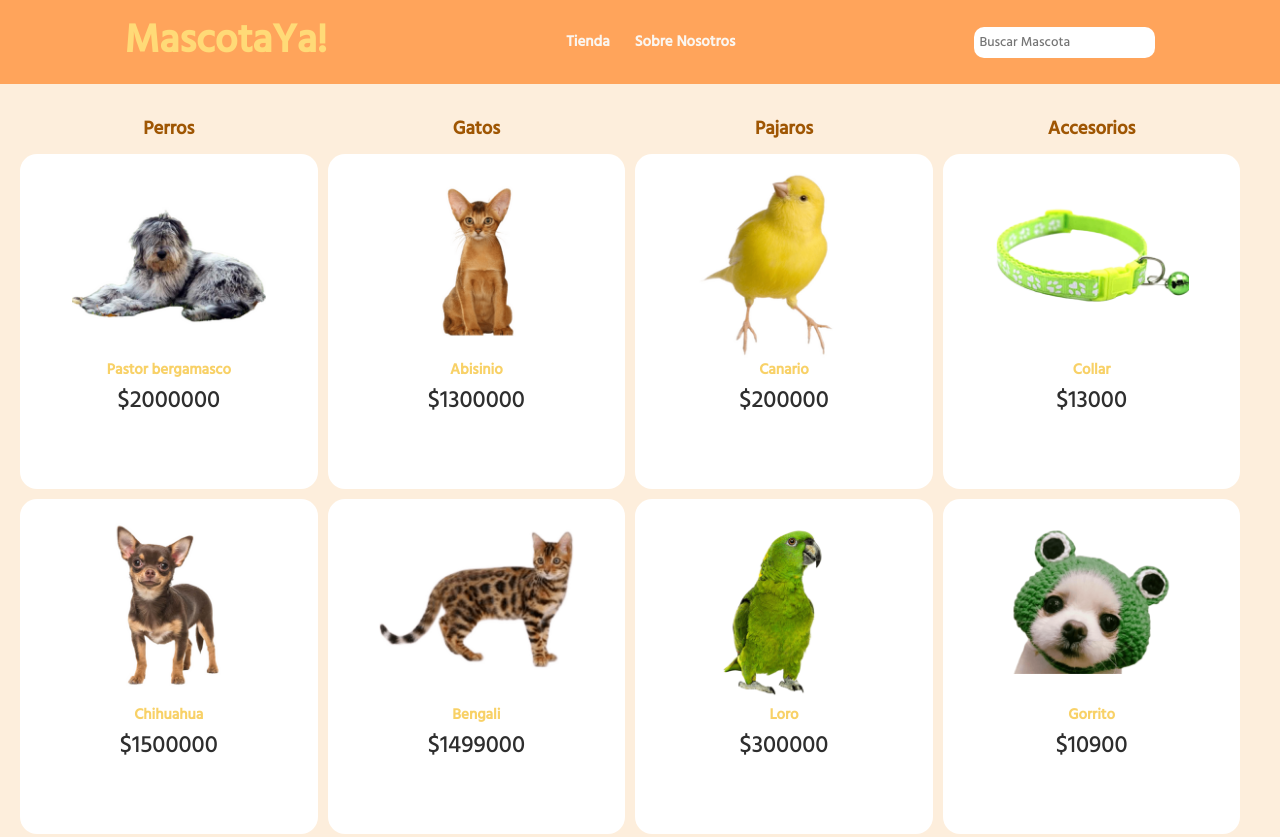
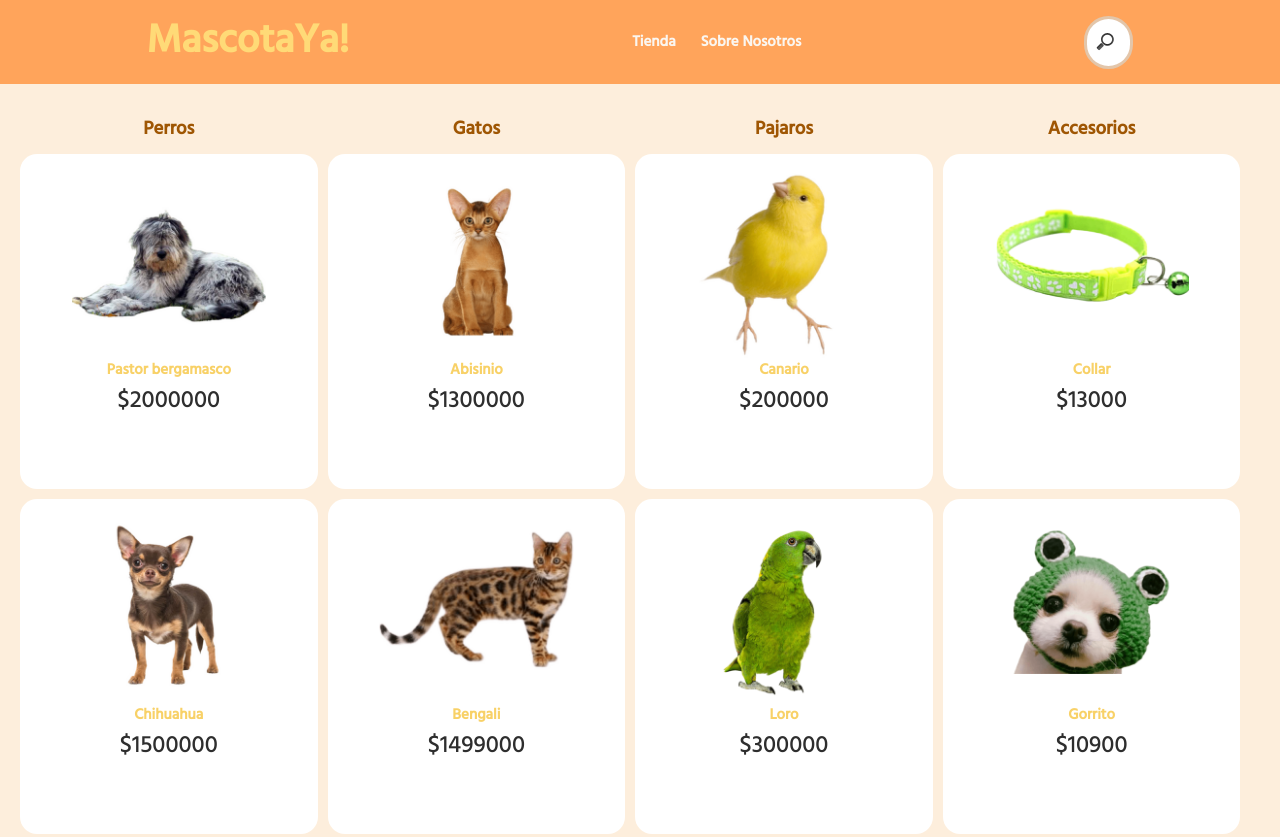
Before and after one commit to Armive/MascotaYa-, a plain HTML site: page Inicio/index.html in a window 1280 px wide. Shown: the top 837 px of the page. Drawn offline with nearby package versions, Linux system fonts and the light colour scheme.

Commit message:
Subo el estilo de el nuevo buscador

```diff
--- a/Inicio/index.html
+++ b/Inicio/index.html
@@ -18,7 +18,9 @@
                     <a href="C:/Users/dfrey/OneDrive/Documentos/Pequeño Programador.css/gatoTato/Perros/Tienda/index.html">Tienda</a>
                     <a href="C:/Users/dfrey/OneDrive/Documentos/Pequeño Programador.css/gatoTato/Perros/Sobre nosotros/index.html">Sobre Nosotros</a>
                 </nav>
-            <input type="search" name="buscador" id="buscador" placeholder="Buscar Mascota">
+                <div class="box">
+                    <input type="text" name="buscador" id="buscador" placeholder="Buscar Mascota" autocomplete="off">
+                </div>
         </header>
         <!-- MAIN -->
         <main>
--- a/Inicio/style.css
+++ b/Inicio/style.css
@@ -7,6 +7,7 @@
     font-style: normal;
 
   }
+
 /*Inicializando*/
 *{
     margin:0;
@@ -57,10 +58,25 @@ header nav a:hover{
 }
 
 
-header input{
-    border-radius: 10px;
-    border:0px;
-    padding:5px ;
+
+.box input{
+
+    padding: 9px 10px 9px 32px;
+    outline: none;
+    font-size: 18px;
+    border-radius: 25px;
+    color: #444;
+    border: 3px solid #a505;
+    background: #fff url(./Mascotas/search-icon.png) no-repeat 9px center;
+    width: 49px;
+    transition: all .5s;
+
+}
+.box input:hover{
+    width: 200px;
+    background-color: #fff;
+    border-color: #8c10b3;
+    box-shadow: 0 0 5px #6dcff680;
 }
 /* main */
 main{
```
Also changed, not shown: Inicio/Mascotas/png-clipart-circular-icon-set-search-search-icon.png (added), Inicio/Mascotas/search-icon.png (added).
